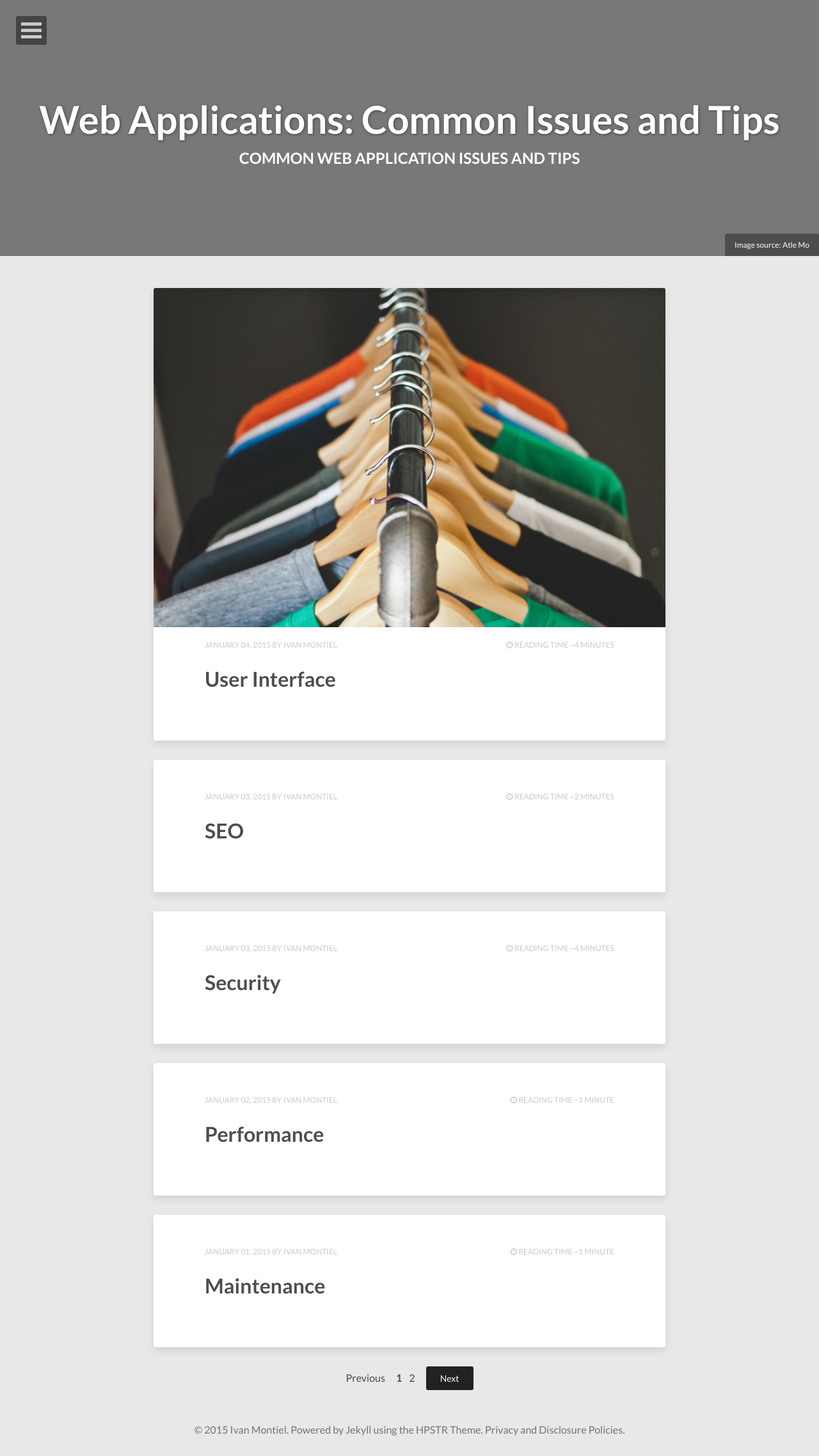
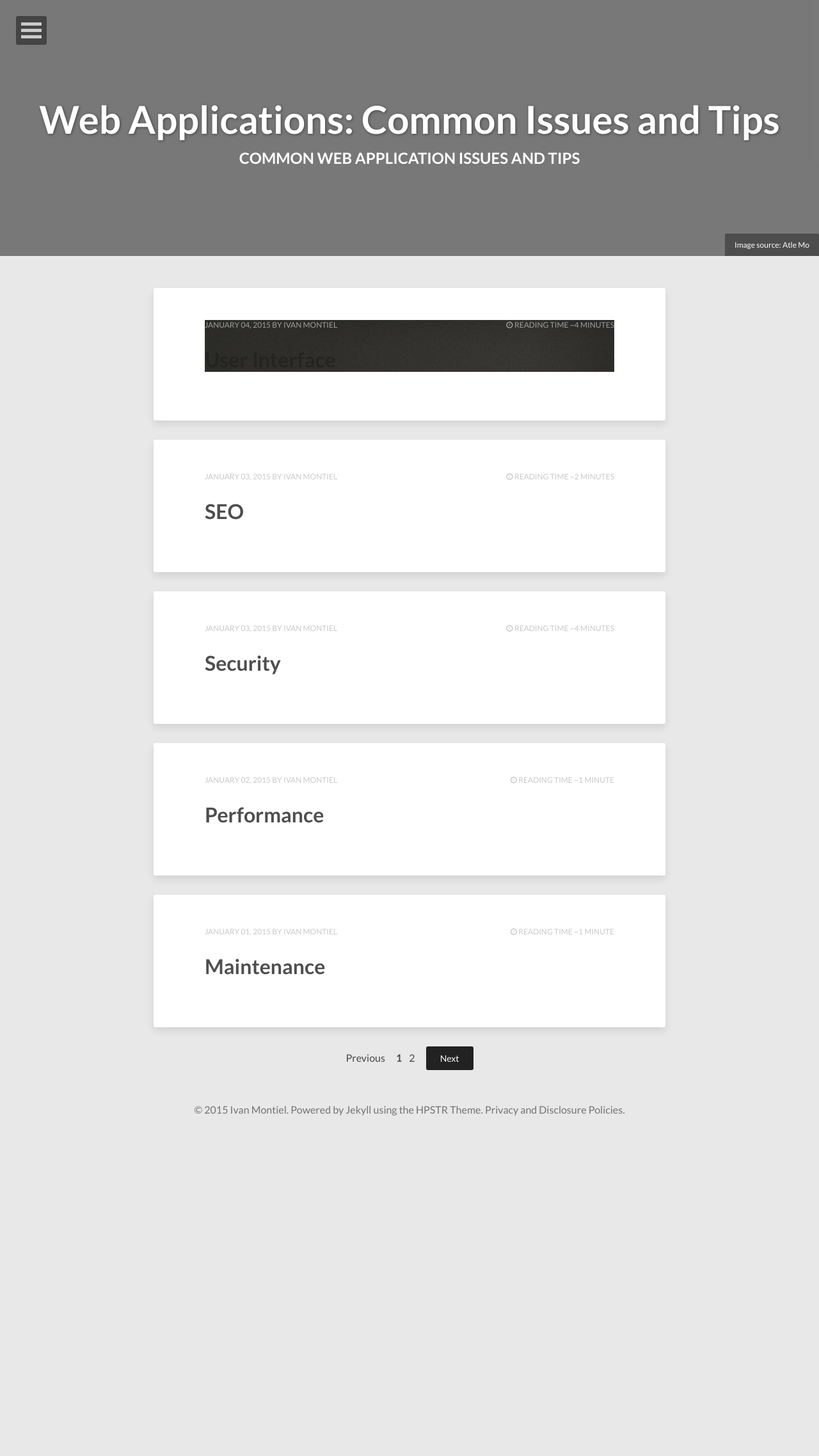
Before and after one commit to idmontie/WebApplicationsBlog, a Jekyll site: the page built from index.html, in a window 1280 px wide. Shown: the whole page at 64% size. Built offline with Jekyll 4.4.1, drawn with Linux system fonts in a browser that asks for light colours; nearby versions of some CDN libraries; the list of posts is cut into pages by our own code; after the commit the page ends 1775 px from its top, so only the background shows below that.

Commit message:
testing images

```diff
--- a/index.html
+++ b/index.html
@@ -5,19 +5,14 @@
 tags: [web, application, tips, issues, suggestions]
 comments: false
 image:
-  feature: startdust.jpg
+  feature: stardust.jpg
   credit: Atle Mo
   creditlink: http://www.atlemo.com/
 ---
 
 {% for post in paginator.posts %}
 <article class="hentry">
-  <header>
-    {% if post.image.feature %}
-      <div class="entry-image-index">
-        <a href="{{ site.url }}{{ post.url }}" title="{{ post.title }}"><img src="{{ site.url }}/images/{{ post.image.feature }}" alt="{{ post.title }}"></a>
-      </div><!-- /.entry-image -->
-    {% endif %}
+  <header {% if post.image.feature %}style="background-image: url({{ site.url }}/images/{{ post.image.feature }})"{% endif %}>
     <div class="entry-meta">
       <span class="entry-date date published updated"><time datetime="{{ post.date | date_to_xmlschema }}"><a href="{{ site.url }}{{ post.url }}">{{ post.date | date: "%B %d, %Y" }}</a></time></span><span class="author vcard"><span class="fn"><a href="{{ site.url }}/about/" title="About {{ site.owner.name }}">{{ site.owner.name }}</a></span></span>
       {% if site.reading_time %}
```
